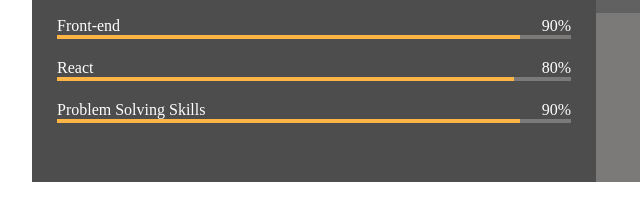
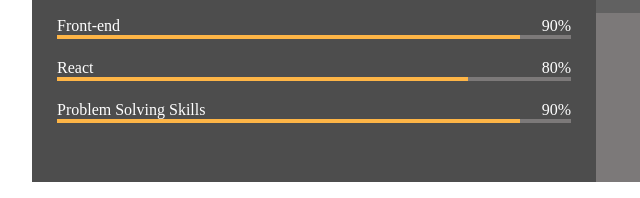
Before and after one commit to luckyhyom/portfolio, a plain HTML site: page index.html in a window 1280 px wide. Shown: the part 1666-1864 px from the top of the page, 138-778 px from the left. Drawn offline with Linux system fonts and the light colour scheme.

Commit message:
Update index.html

```diff
--- a/index.html
+++ b/index.html
@@ -170,7 +170,7 @@
                 <span>80%</span>
               </div>
               <div class="skill__bar">
-                <div class="skill__value" style="width: 89%;"></div>
+                <div class="skill__value" style="width: 80%;"></div>
               </div>
             </div>
             <div class="skill">
```
